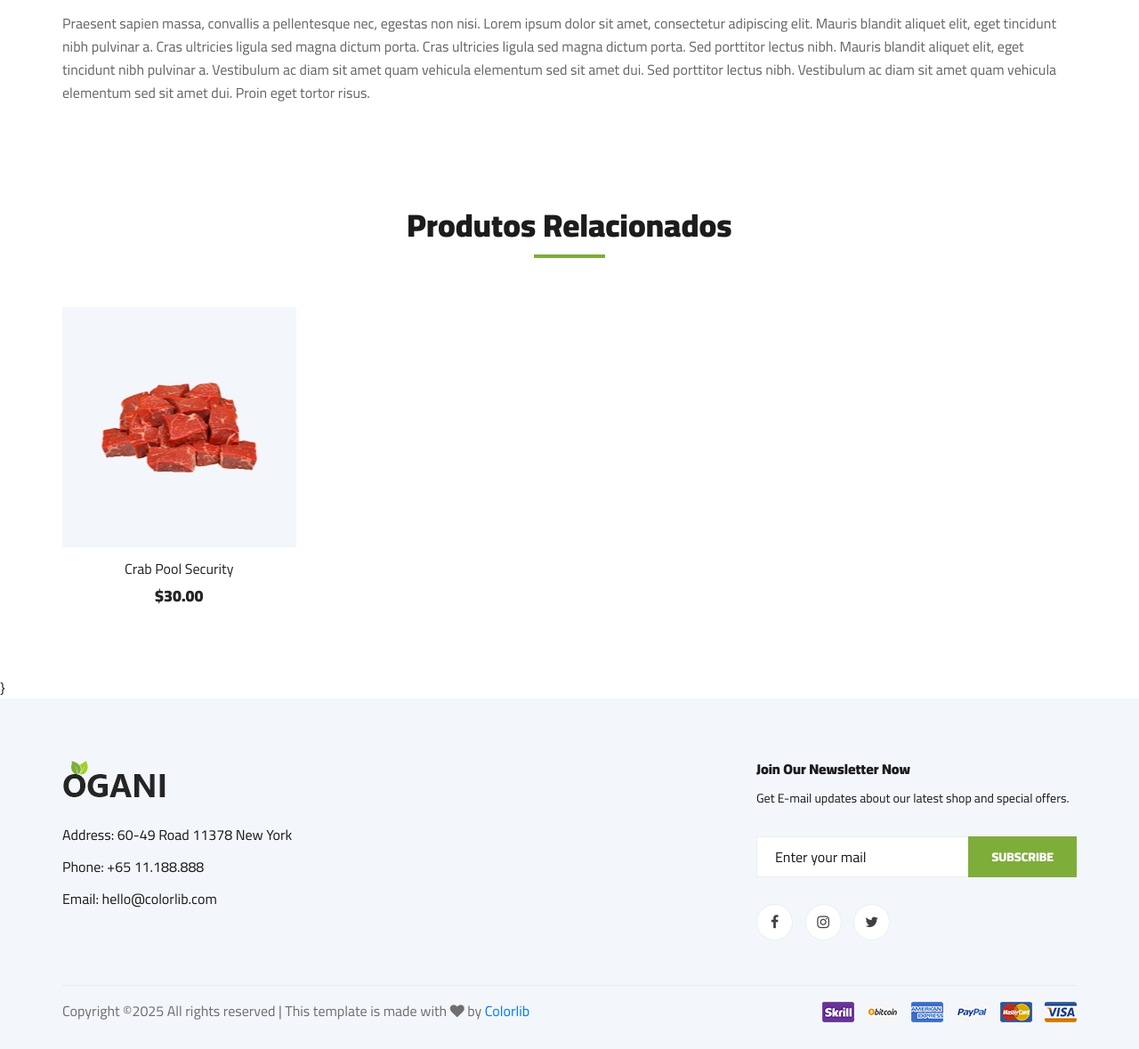
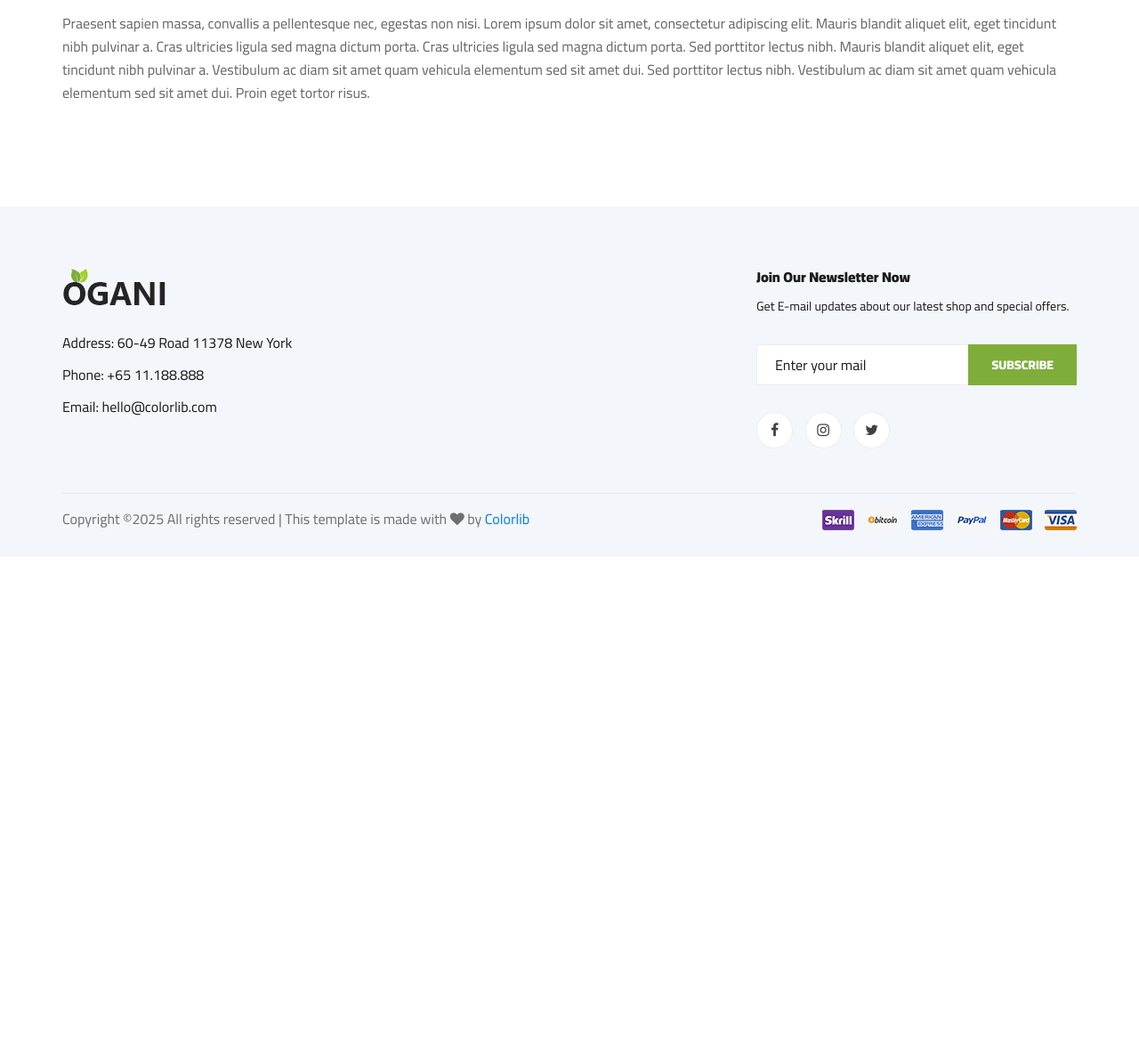
Before and after one commit to DiogoAug16/projeto-produtos-naturais, a Django app: template templates/loja/shop-details.html in a window 1280 px wide. Shown: the part 1174-2353 px from the top of the page at 89% size. After the commit the page ends 1770 px from the top, so only its background shows below. Run offline with Django 5.2, Linux system fonts and the light colour scheme; the template is opened without the code that fills it, so the values that code supplies are empty; some libraries are stand-ins or nearby versions.

Commit message:
refactor: remover seção de produtos relacionados não utilizado

```diff
--- a/templates/loja/shop-details.html
+++ b/templates/loja/shop-details.html
@@ -143,36 +143,6 @@
 </section>
 <!-- Product Details Section End -->
 
-<!-- Related Product Section Begin -->
-<section class="related-product">
-    <div class="container">
-        <div class="row">
-            <div class="col-lg-12">
-                <div class="section-title related__product__title">
-                    <h2>Produtos Relacionados</h2>
-                </div>
-            </div>
-        </div>
-        <div class="row">
-            <div class="col-lg-3 col-md-4 col-sm-6">
-                <div class="product__item">
-                    <div class="product__item__pic set-bg" data-setbg="{% static "img/product/product-1.jpg" %}">
-                        <ul class="product__item__pic__hover">
-                            <li><a href="#"><i class="fa fa-heart"></i></a></li>
-                            <li><a href="#"><i class="fa fa-shopping-cart"></i></a></li>
-                        </ul>
-                    </div>
-                    <div class="product__item__text">
-                        <h6><a href="#">Crab Pool Security</a></h6>
-                        <h5>$30.00</h5>
-                    </div>
-                </div>
-            </div>
-        </div>
-    </div>
-</section>
-<!-- Related Product Section End -->}
-
 {%endblock%}
 
 {%block extra_js%}
```
Also changed, not shown: 1 other file.
